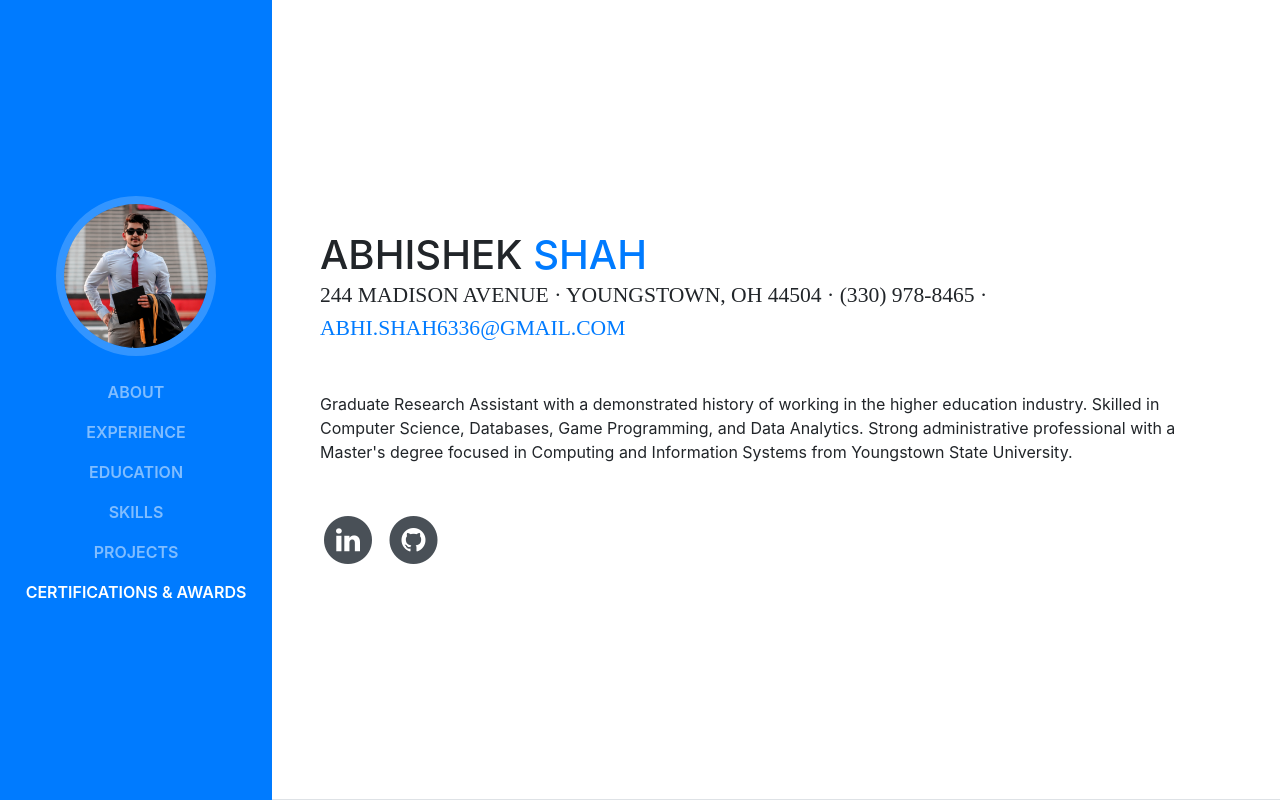
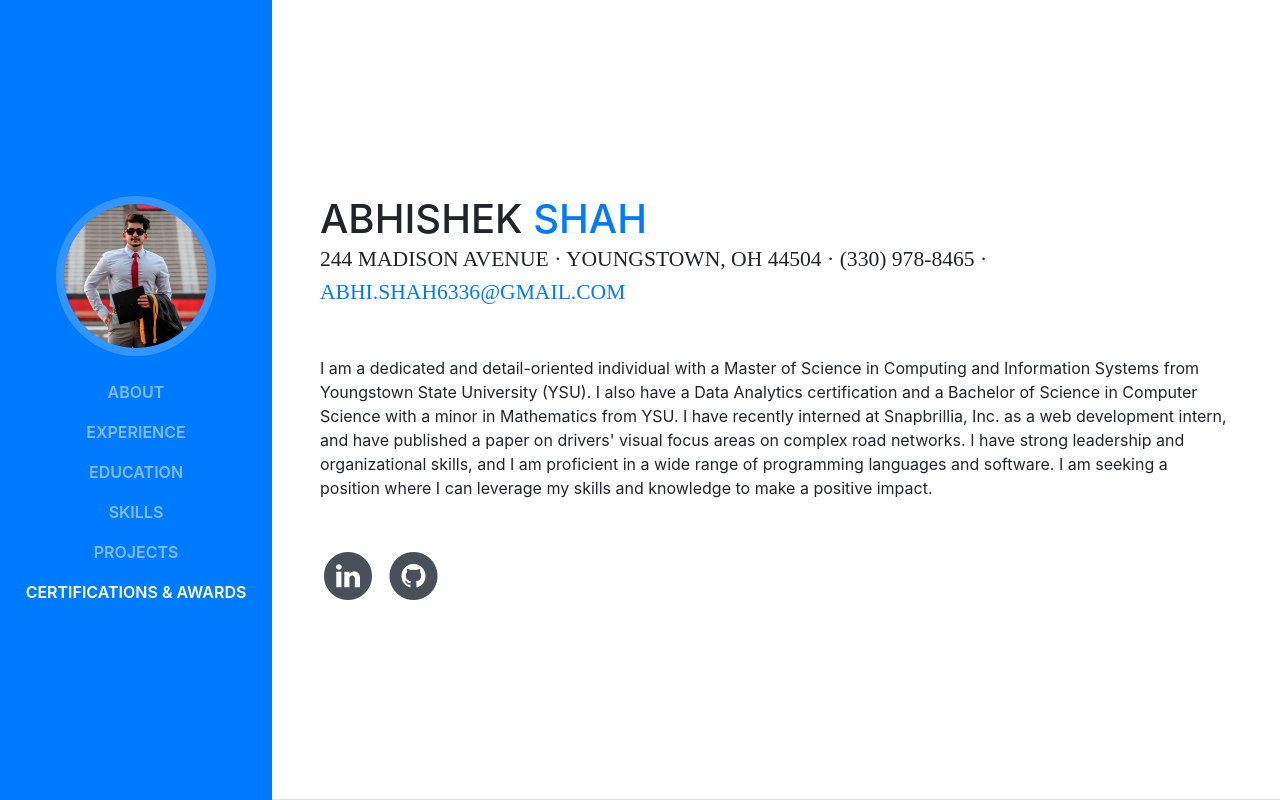
Before and after one commit to ashah04-ysu/abhishekShahPortfolio, a website with bundled scripts: page index.html in a window 1280 px wide. Shown: the top 800 px of the page. Built offline with nearby package versions, Linux system fonts and the light colour scheme; a web font is replaced by a local one.

Commit message:
Update index.html
Fifth Commit

```diff
--- a/index.html
+++ b/index.html
@@ -74,7 +74,7 @@
           <div class="subheading mb-5">244 Madison Avenue · Youngstown, OH 44504 · (330) 978-8465 ·
             <a href="mailto:abhi.shah6336@gmail.com">abhi.shah6336@gmail.com</a>
           </div>
-          <p class="mb-5">Graduate Research Assistant with a demonstrated history of working in the higher education industry. Skilled in Computer Science, Databases, Game Programming, and Data Analytics. Strong administrative professional with a Master's degree focused in Computing and Information Systems from Youngstown State University.</p>
+          <p class="mb-5">I am a dedicated and detail-oriented individual with a Master of Science in Computing and Information Systems from Youngstown State University (YSU). I also have a Data Analytics certification and a Bachelor of Science in Computer Science with a minor in Mathematics from YSU. I have recently interned at Snapbrillia, Inc. as a web development intern, and have published a paper on drivers' visual focus areas on complex road networks. I have strong leadership and organizational skills, and I am proficient in a wide range of programming languages and software. I am seeking a position where I can leverage my skills and knowledge to make a positive impact.</p>
           <ul class="list-inline list-social-icons mb-0">
             <li class="list-inline-item">
               <a href="https://www.linkedin.com/in/ashah04">
```
